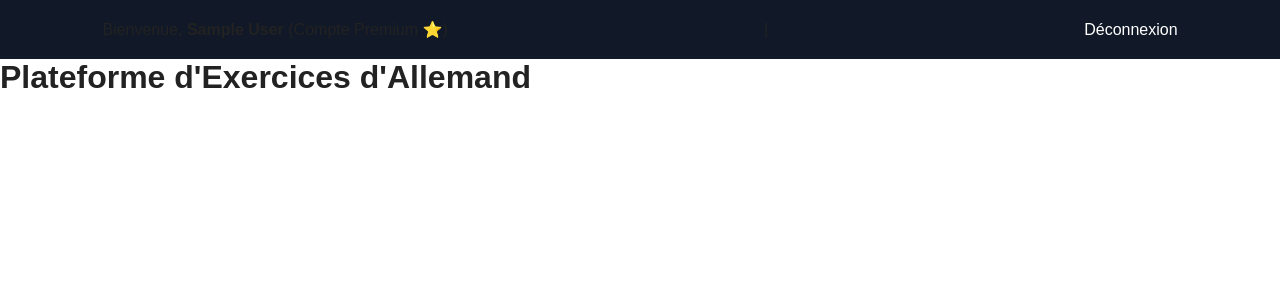
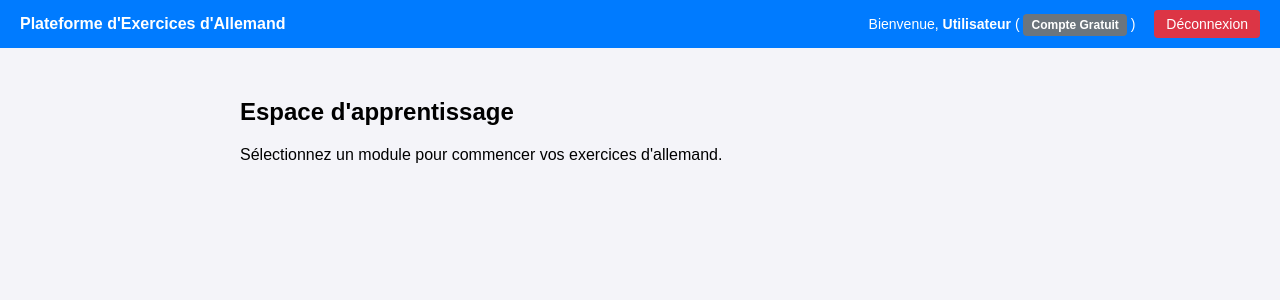
Before and after one commit to ngouachegnetambojosias-jpg/mon_site, a PHP site: page / in a window 1280 px wide. Shown: the top 300 px of the page. Run offline with PHP 8.4, Linux system fonts and the light colour scheme; the visitor is signed in with stand-in values (Sample User, id 1).

Commit message:
Update index.php

```diff
--- a/index.php
+++ b/index.php
@@ -1,23 +1,92 @@
-<?php require_once 'config.php'; ?>
+<?php
+require_once 'config.php';
+
+// Vérification de la connexion de l'utilisateur
+if (!isset($_SESSION['user'])) {
+    header("Location: login.php");
+    exit();
+}
+
+$user = $_SESSION['user'];
+
+// Vérification sécurisée du statut Premium (évite le Warning)
+$is_premium = $user['is_premium'] ?? 0;
+?>
+
 <!DOCTYPE html>
 <html lang="fr">
 <head>
     <meta charset="UTF-8">
-    <title>Exercices d'Allemand</title>
-    <link rel="stylesheet" href="style.css">
+    <meta name="viewport" content="width=device-width, initial-scale=1.0">
+    <title>Plateforme d'Exercices d'Allemand</title>
+    <style>
+        body {
+            font-family: Arial, sans-serif;
+            background-color: #f4f4f9;
+            margin: 0;
+            padding: 0;
+        }
+        header {
+            background-color: #007bff;
+            color: white;
+            padding: 15px 20px;
+            display: flex;
+            justify-content: space-between;
+            align-items: center;
+        }
+        .user-info {
+            font-size: 14px;
+        }
+        .badge {
+            padding: 4px 8px;
+            border-radius: 4px;
+            font-weight: bold;
+            font-size: 12px;
+        }
+        .badge-free {
+            background-color: #6c757d;
+            color: white;
+        }
+        .badge-premium {
+            background-color: #ffc107;
+            color: #212529;
+        }
+        .container {
+            padding: 30px;
+            max-width: 800px;
+            margin: 0 auto;
+        }
+        .logout-btn {
+            color: white;
+            text-decoration: none;
+            margin-left: 15px;
+            background-color: #dc3545;
+            padding: 6px 12px;
+            border-radius: 4px;
+        }
+    </style>
 </head>
 <body>
-    <header>
-        <nav>
-            <?php if (isset($_SESSION['user_id'])): ?>
-                <span>Bienvenue, <strong><?= htmlspecialchars($_SESSION['user_nom']) ?></strong>
-                (<?= $_SESSION['is_premium'] ? 'Compte Premium ⭐' : 'Compte Gratuit' ?>)</span> |
-                <a href="logout.php">Déconnexion</a>
-            <?php else: ?>
-                <a href="login.php">Connexion</a> | <a href="register.php">Inscription</a>
-            <?php endif; ?>
-        </nav>
-    </header>
 
-    <h1>Plateforme d'Exercices d'Allemand</h1>
-    <!-- Reste du code des modules -->
+<header>
+    <div>
+        <strong>Plateforme d'Exercices d'Allemand</strong>
+    </div>
+    <div class="user-info">
+        Bienvenue, <strong><?= htmlspecialchars($user['nom'] ?? 'Utilisateur') ?></strong>
+        (<?php if ($is_premium): ?>
+            <span class="badge badge-premium">Compte Premium</span>
+        <?php else: ?>
+            <span class="badge badge-free">Compte Gratuit</span>
+        <?php endif; ?>)
+        <a href="logout.php" class="logout-btn">Déconnexion</a>
+    </div>
+</header>
+
+<div class="container">
+    <h2>Espace d'apprentissage</h2>
+    <p>Sélectionnez un module pour commencer vos exercices d'allemand.</p>
+</div>
+
+</body>
+</html>
```
